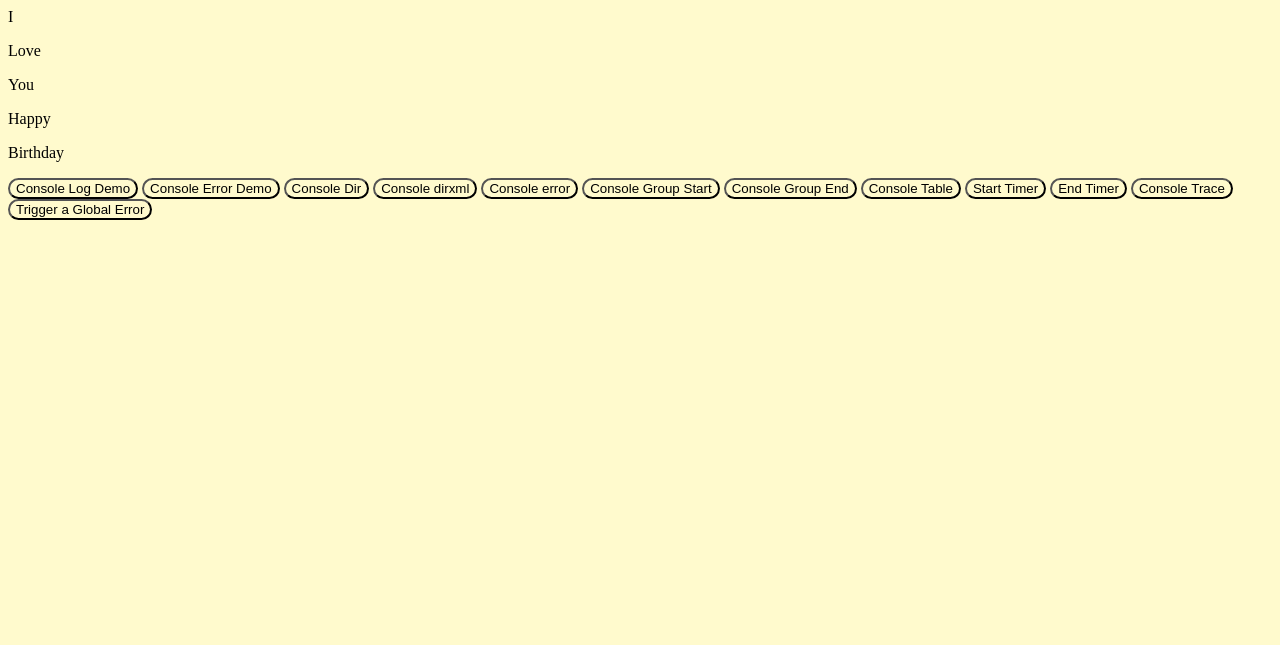
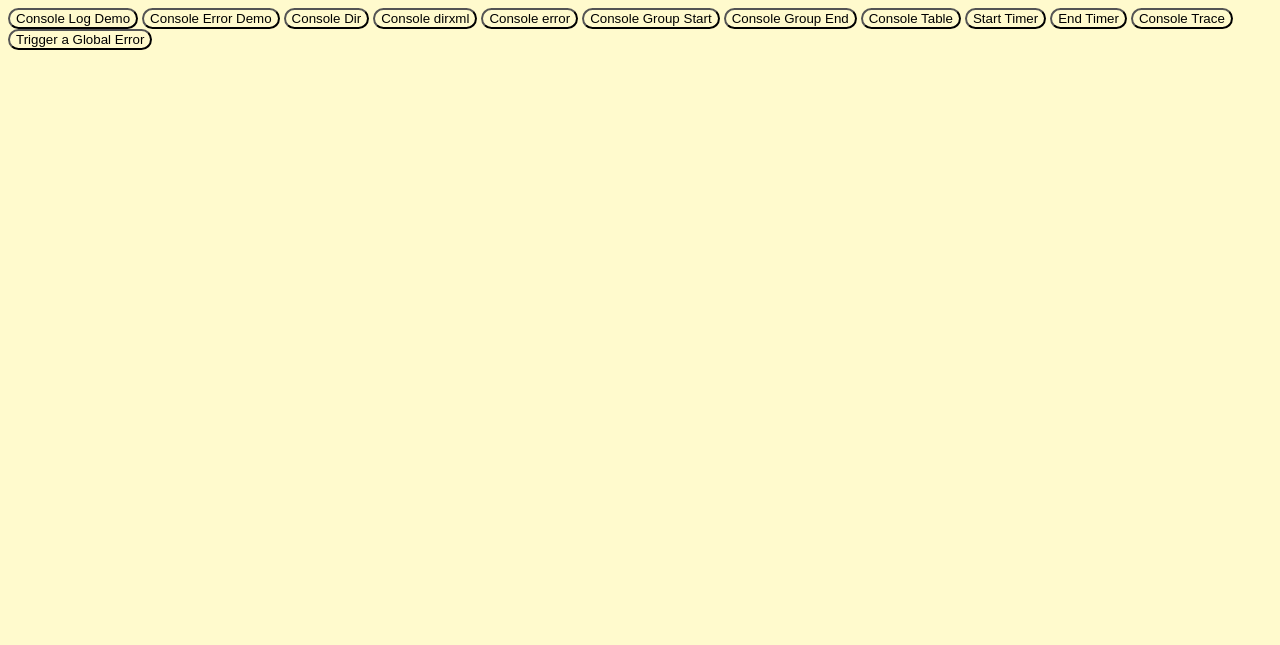
Before and after one commit to nmn009/makeuplab, a plain HTML site: page index.html in a window 1280 px wide. Shown: the top 645 px of the page. Drawn offline with Linux system fonts and the light colour scheme.

Commit message:
delete paragraphs

```diff
--- a/index.html
+++ b/index.html
@@ -35,14 +35,6 @@
 
 <body>
     <div id="display">
-
-        <p>I</p>
-        <p>Love</p>
-        <p>You</p>
-        <p>Happy</p>
-        <p>Birthday</p>
-
-
     </div>
     <div id="box">
         <h1>Simple calculation</h1>
```
